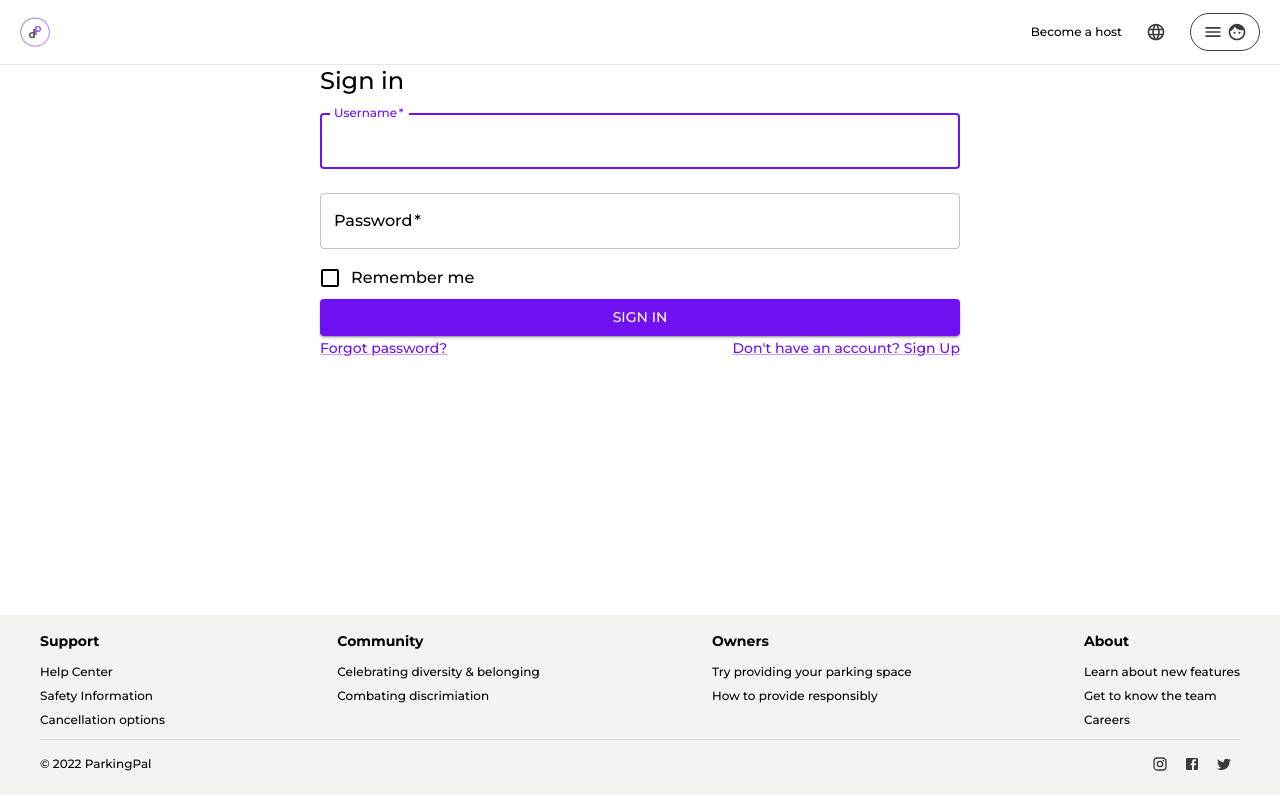
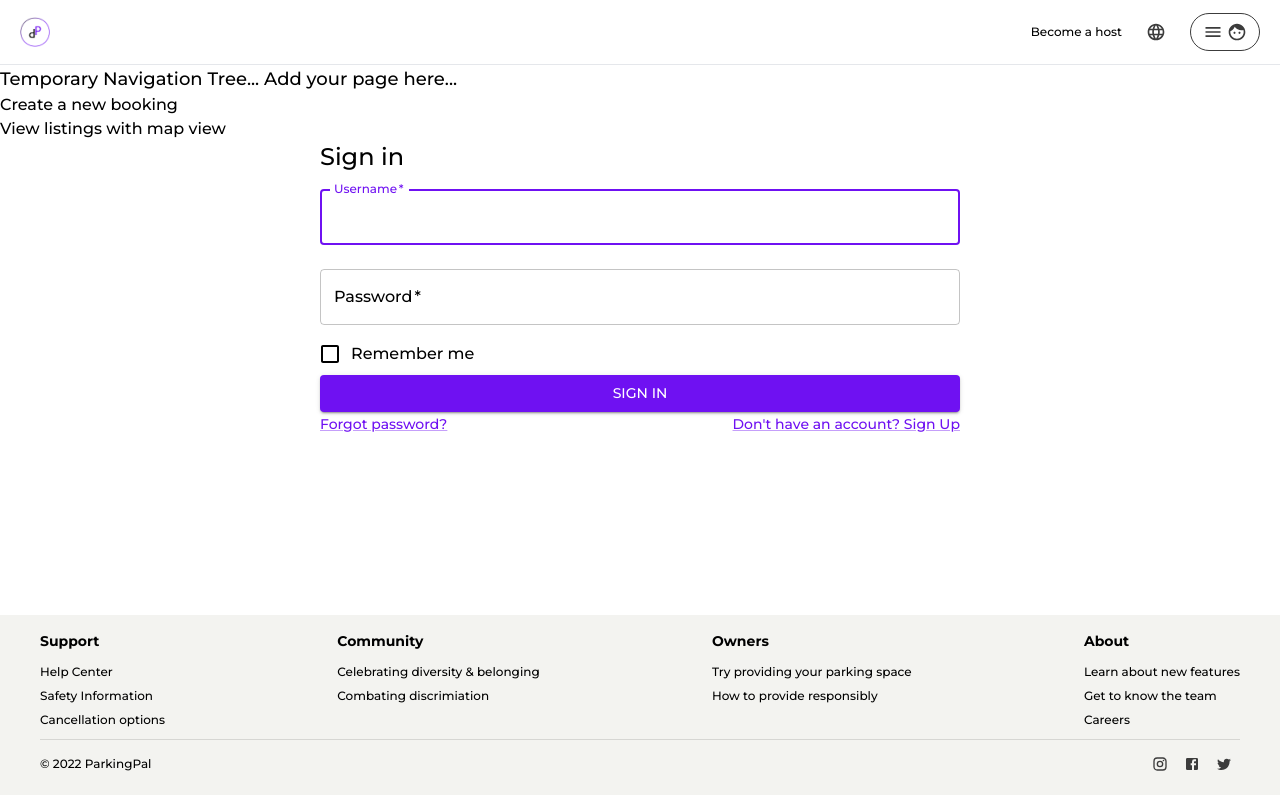
Before and after one commit to tessaRuckstuhl/ParkingPal, a React (Create React App) app in the folder client/: page / in a window 1280 px wide. Built offline with nearby package versions, Linux system fonts and the light colour scheme; no server answers.

Commit message:
push nav bar

```diff
--- a/client/src/pages/Dash.js
+++ b/client/src/pages/Dash.js
@@ -29,7 +29,7 @@ const Dash = () => {
   return (
     <div>
       <div>
-        <pre>"You are logged in</pre>
+        <pre>You are logged in</pre>
       </div>
       <Button onClick={() => logout()} fullWidth variant="contained" color="secondary">
         Logout
--- a/client/src/pages/Login.js
+++ b/client/src/pages/Login.js
@@ -1,10 +1,16 @@
-
 import React from 'react';
+import { Link } from 'react-router-dom';
 import LoginForm from '../components/Forms/LoginForm';
 const Login = () => {
-
   return (
-      <LoginForm/>
+    <>
+      <div className='flex flex-col'>
+        <div className='text-lg'>Temporary Navigation Tree... Add your page here...</div>
+        <Link to="create/booking"><div className='hover:underline'>Create a new booking</div></Link>
+        <Link to="map"><div className='hover:underline'>View listings with map view</div> </Link>
+      </div>
+      <LoginForm />
+    </>
   );
 };
 
```
